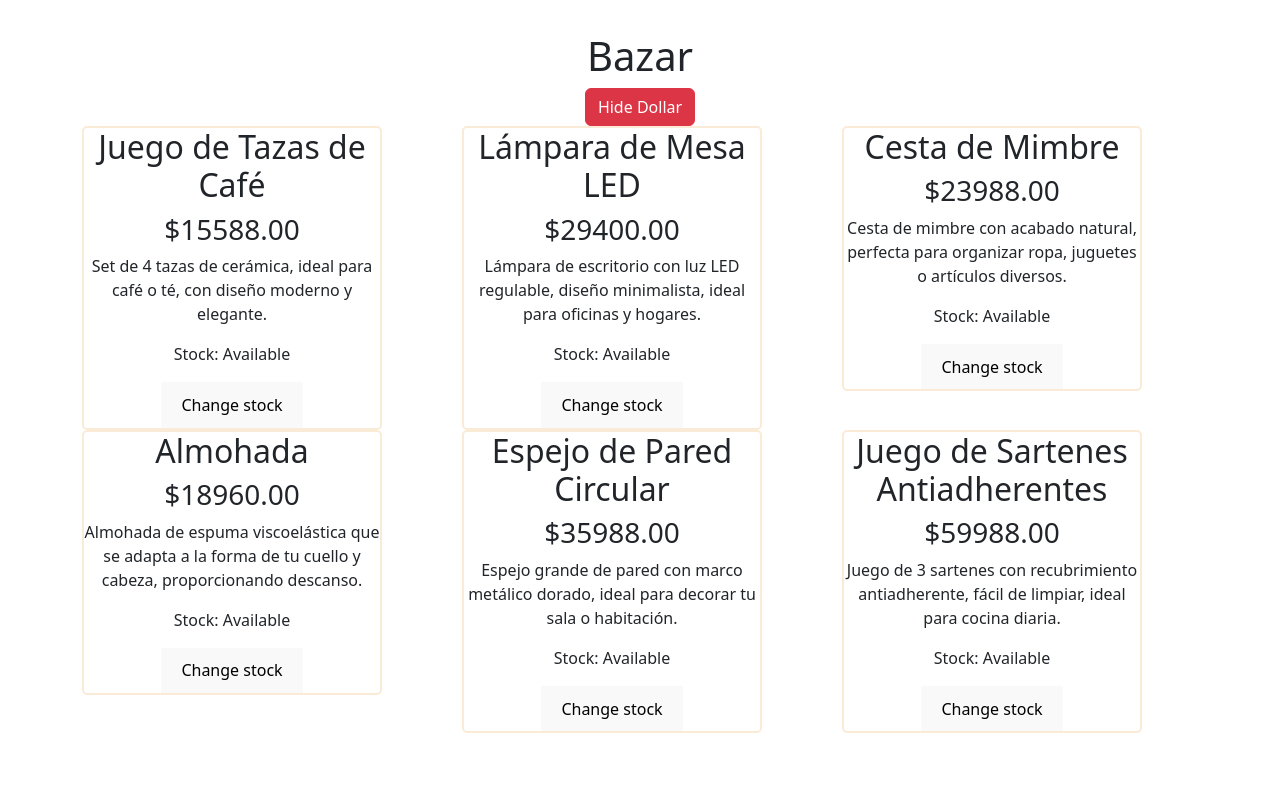
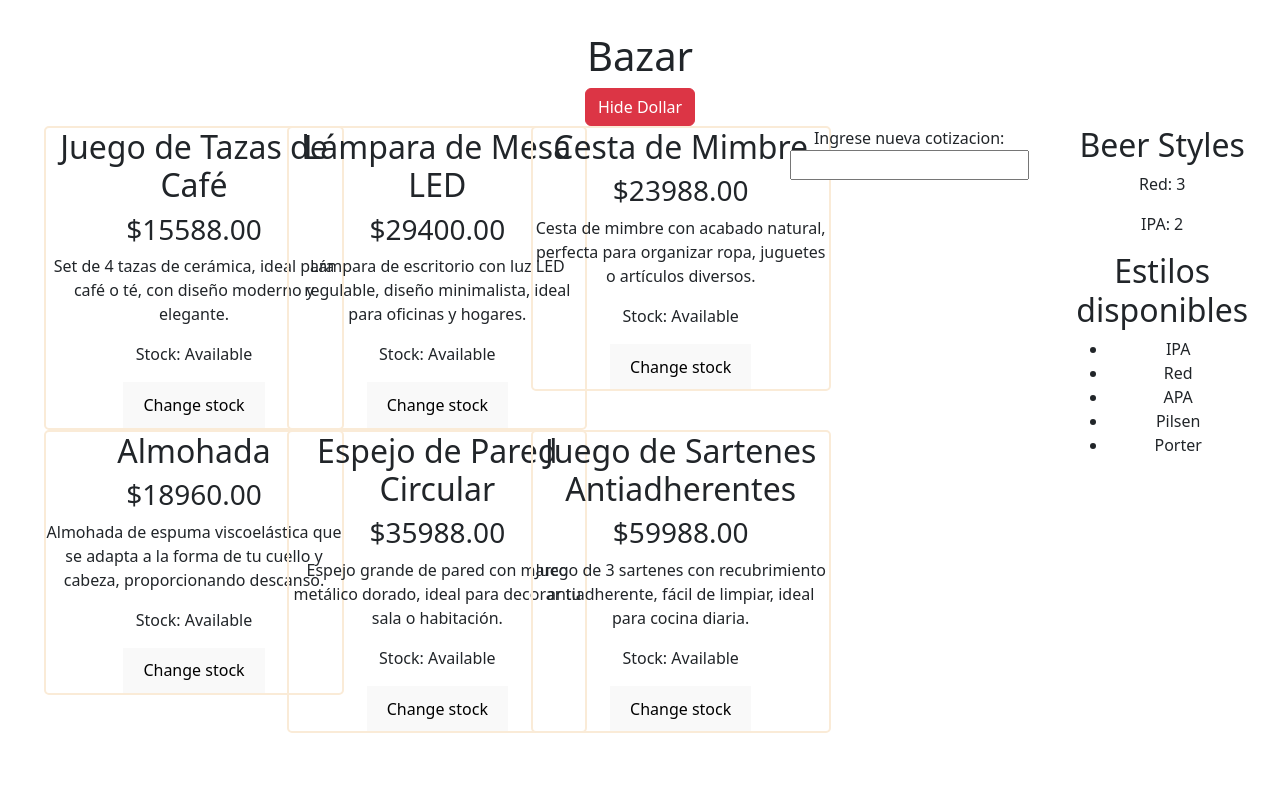
Before and after one commit to ninacnel/practices-2tup3, a React (Vite) app: page / in a window 1280 px wide. Shown: the top 800 px of the page. Built offline with nearby package versions, Linux system fonts and the light colour scheme.

Commit message:
Added dashboard

```diff
--- a/src/App.jsx
+++ b/src/App.jsx
@@ -1,35 +1,9 @@
-import { useState } from 'react';
 import './App.css'
-import BeerStyles from './components/beerStyles/BeerStyles';
-import Footer from './components/footer/Footer'
-import ProductList from './components/productList/ProductList'
-import ChangeDollar from './components/changeDollar/ChangeDollar';
-import { allProducts, beers } from './components/data';
-import ProductForm from './components/productForm/ProductForm';
+import Dashboard from './components/dashboard/Dashboard';
 
 function App() {
-  const [products, setProducts] = useState(allProducts);
-  const [hideDollar, setHideDollar] = useState(true);
-  const [dollar, setDollar] = useState(1200);
-
-  const handleAddProduct = (newProduct) =>{
-      setProducts([...products, newProduct]);
-  }
-
   return (
-    <>
-      <h1>Bazar</h1>
-      <button className="btn btn-danger" onClick={() => setHideDollar(!hideDollar)}>Hide Dollar</button>
-      <div className='product-list'>
-        <ProductList products={products} dollar={dollar}/>
-        {/* <ProductForm onAddNewProduct={handleAddProduct}/>
-        {hideDollar && (<ChangeDollar onSetNewDollar={setDollar}/>)}
-        <br />
-        <br />
-        <BeerStyles beers={beers} /> */}
-      </div>
-      <Footer />
-    </>
+    <Dashboard />
   )
 }
 
--- /dev/null
+++ b/src/components/dashboard/Dashboard.jsx
@@ -0,0 +1,34 @@
+import React, { useState } from 'react'
+import { allProducts, beers } from '../data';
+import ProductList from '../productList/ProductList';
+import ChangeDollar from '../changeDollar/ChangeDollar';
+import BeerStyles from '../beerStyles/BeerStyles';
+import Footer from '../footer/Footer'
+
+const Dashboard = () => {
+    const [products, setProducts] = useState(allProducts);
+    const [hideDollar, setHideDollar] = useState(true);
+    const [dollar, setDollar] = useState(1200);
+
+    const handleAddProduct = (newProduct) =>{
+        setProducts([...products, newProduct]);
+    }
+
+    return (
+      <>
+        <h1>Bazar</h1>
+        <button className="btn btn-danger" onClick={() => setHideDollar(!hideDollar)}>Hide Dollar</button>
+        <div className='product-list'>
+          <ProductList products={products} dollar={dollar}/>
+           {/* <ProductForm onAddNewProduct={handleAddProduct}/> */}
+          {hideDollar && (<ChangeDollar onSetNewDollar={setDollar}/>)}
+          <br />
+          <br />
+          <BeerStyles beers={beers} />
+        </div>
+        <Footer />
+      </>
+    )
+}
+
+export default Dashboard
```
